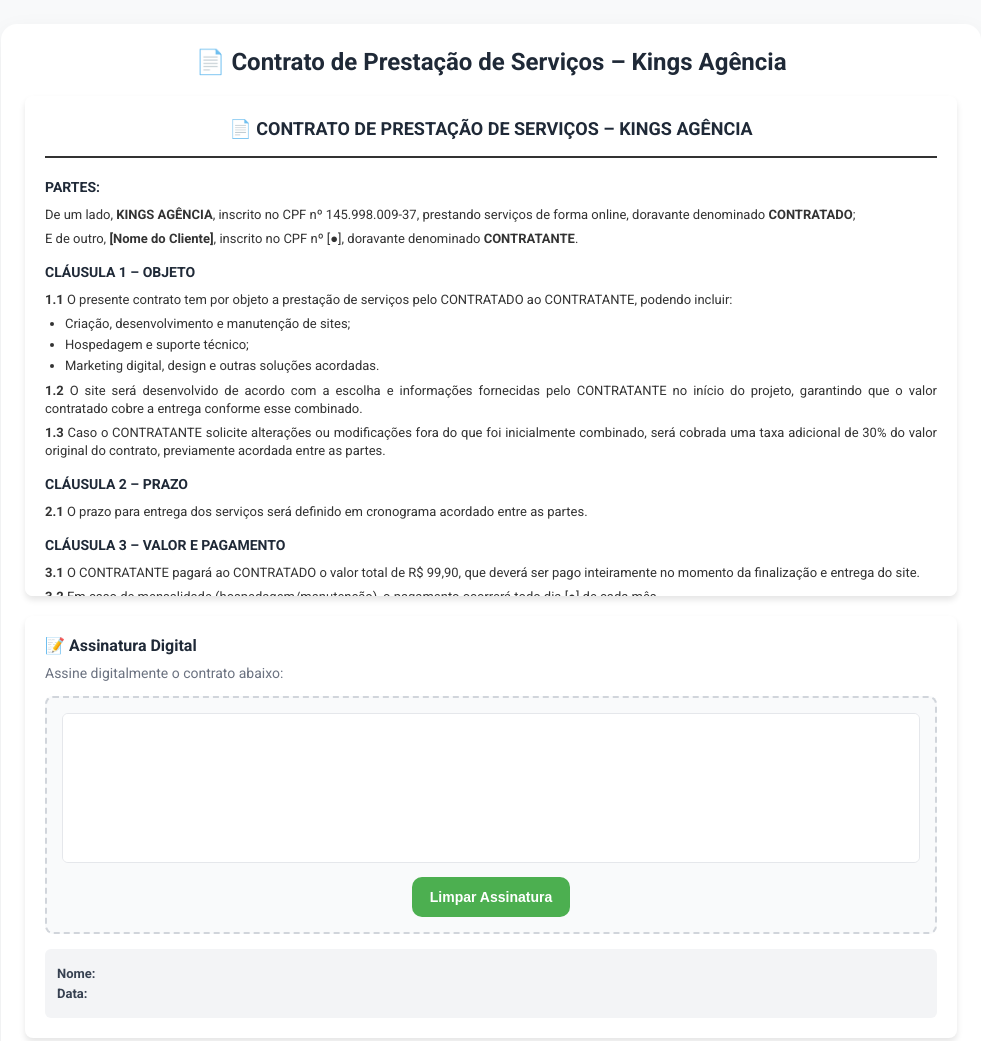
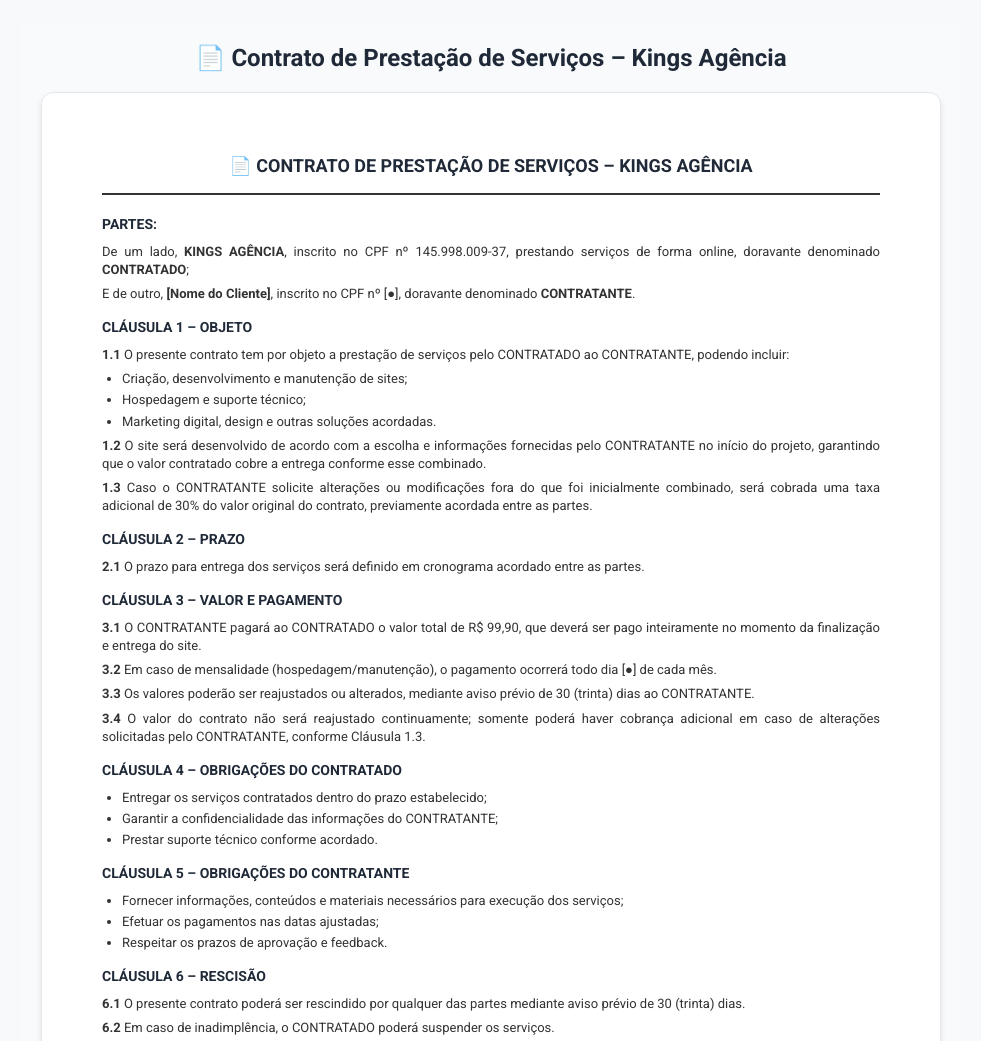
Before and after one commit to CustodioLuuan/contrato-kings-agencia, a plain HTML site: page index.html in a window 1280 px wide. Shown: the top 1041 px of the page, without its empty margins (149-1130 px from the left). Drawn offline with nearby package versions, Linux system fonts and the light colour scheme.

Commit message:
Aumentado tamanho da caixa do contrato para melhor legibilidade

```diff
--- a/styles.css
+++ b/styles.css
@@ -34,13 +34,13 @@
   padding: 24px;
 }
 
+/* Container Principal */
 .container {
-  background: var(--white);
-  width: 100%;
-  max-width: 980px;
-  border-radius: 16px;
-  box-shadow: 0 8px 24px rgba(0,0,0,0.06);
-  padding: 24px;
+  max-width: 1000px;
+  margin: 0 auto;
+  padding: 20px;
+  background: #f8fafc;
+  min-height: 100vh;
 }
 
 .title {
@@ -53,14 +53,17 @@
   margin: 8px 0 20px 0;
 }
 
+/* Caixa do Contrato */
 .contract-box {
   background: white;
-  border-radius: 8px;
+  border-radius: 12px;
   box-shadow: 0 4px 6px rgba(0, 0, 0, 0.1);
+  padding: 40px;
   margin: 20px 0;
-  overflow: hidden;
-  max-height: 500px;
-  overflow-y: auto;
+  max-width: 900px;
+  margin-left: auto;
+  margin-right: auto;
+  border: 1px solid #e5e7eb;
 }
 
 .contract-box::-webkit-scrollbar { width: 8px; }
```
